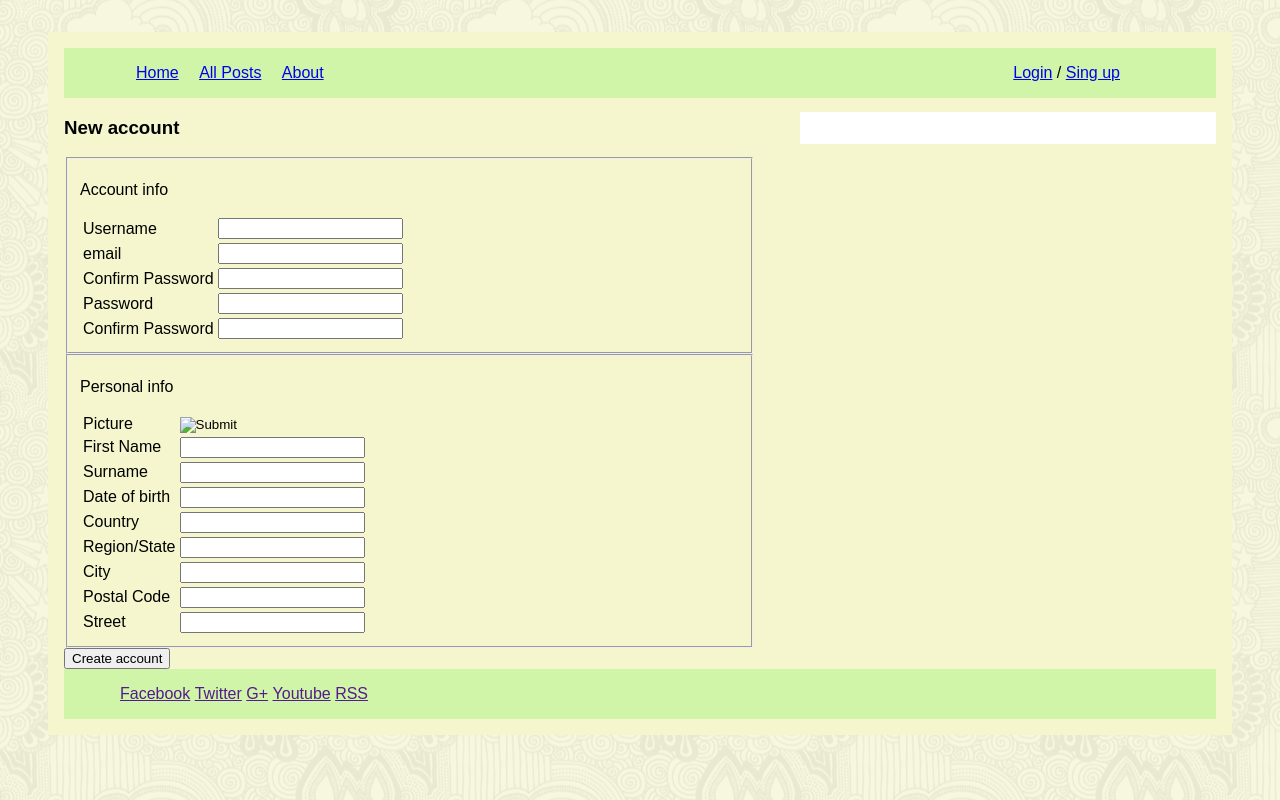
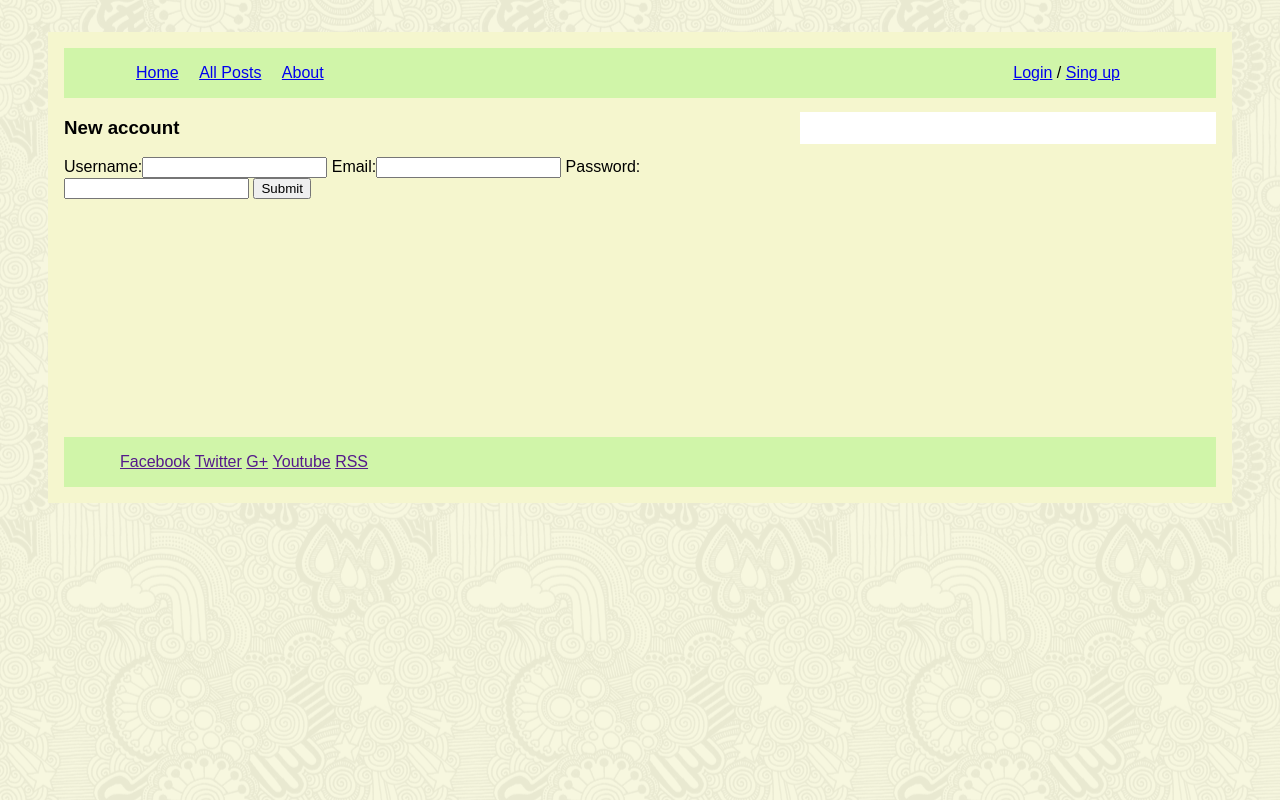
Before and after one commit to ezequielo/blog, a Django app: page /blog/create_account/ in a window 1280 px wide. Run offline with Django 3.2, Linux system fonts and the light colour scheme; parts of the project's set-up code (start-up, migrations or seed data) failed here and were passed over.

Commit message:
create account form

```diff
--- /dev/null
+++ b/blog_app/forms.py
@@ -0,0 +1,10 @@
+from django import forms
+
+class CreateAccountForm(forms.Form):
+    username = forms.CharField()
+    email = forms.EmailField()
+    password = forms.CharField(widget=forms.PasswordInput())
+#     TODO
+#     def send_email(self):
+#         # send email using the self.cleaned_data dictionary
+#         pass
--- a/blog_app/templates/blog_app/create_account.html
+++ b/blog_app/templates/blog_app/create_account.html
@@ -1,76 +1,14 @@
 {% extends "blog_app/base.html" %}
 {% block content %}
 
+    {% if form.errors %}
+
+    {% endif %}
     <h3>New account</h3>
-	<form action="{% url 'blog:create_account' %}" method="POST">
-		{% csrf_token %}
-		<fieldset>
-			<p>Account info</p>
-			<table>
-				<tr>
-					<td>Username</td>
-					<td><input type="text" name="username"/></td>
-				</tr>
-				<tr>
-					<td>email</td>
-					<td><input type="text" name="email"/></td>
-				</tr>
-				<tr>
-					<td>Confirm Password</td>
-					<td><input type="text" name="email2"/></td>
-				</tr>
-				<tr>
-					<td>Password</td>
-					<td><input type="text" name="pass"/></td>
-				</tr>
-				<tr>
-					<td>Confirm Password</td>
-					<td><input type="text" name="pass2"/></td>
-				</tr>
-			</table>
-		</fieldset>
-		<fieldset>
-			<p>Personal info</p>
-			<table>
-				<tr>
-					<td>Picture</td>
-					<td><input type="image" name="pic"/></td>
-				</tr>
-				<tr>
-					<td>First Name</td>
-					<td><input type="text" name="fisrtname"/></td>
-				</tr>
-				<tr>
-					<td>Surname</td>
-					<td><input type="text" name="lastname"/></td>
-				</tr>
-				<tr>
-					<td>Date of birth</td>
-					<td><input type="text" name="dob"/></td>
-				</tr>
-				<tr>
-					<td>Country</td>
-					<td><input type="text" name="country"/></td>
-				</tr>
-				<tr>
-					<td>Region/State</td>
-					<td><input type="text" name="state"/></td>
-				</tr>
-				<tr>
-					<td>City</td>
-					<td><input type="text" name="city"/></td>
-				</tr>
-				<tr>
-					<td>Postal Code</td>
-					<td><input type="text" name="pcode"/></td>
-				</tr>
-				<tr>
-					<td>Street</td>
-					<td><input type="text" name="street"/></td>
-				</tr>
-			</table>
-		</fieldset>
-		<input type="submit" value="Create account"/>
+	<form action="{% url 'blog:create_account' %}" method="post">
+	    {% csrf_token %}
+	    {{ form }}
+	    <input type="submit" value="Submit" />
 	</form>
 
 {% endblock content %}
--- a/blog_app/views.py
+++ b/blog_app/views.py
@@ -12,6 +12,8 @@
 from django.contrib.auth import login as auth_login
 
 from django.utils import timezone
+
+from blog_app.forms import CreateAccountForm
 
 # from django.views import generic
 
@@ -32,7 +34,6 @@
 
 def detail(request, post_id):
     post = get_object_or_404(Post, pk=post_id)
-
     # if write a comment
     if request.method=='POST':
         if request.POST.get("text"):
@@ -40,7 +41,6 @@
             user = request.user
             c = Comment.objects.create(fk_post = post, text = text, pub_date = timezone.now(), fk_user = user)
             c.save()
-
     # load all comments
     comments = Comment.objects.filter(
             fk_post=post_id
@@ -74,14 +74,22 @@
 
 
 def about(request):
+    # TODO
     return render(request,'blog_app/about.html',{})
 
 def password_restore(request):
+    # TODO
     return render(request, 'blog_app/password_restore.html', {})
 
+
 def create_account(request):
-    # TODO
-    return render(request, 'blog_app/create_account.html', {})
+    if request.method == 'POST':
+        form = CreateAccountForm(request.POST)
+        if form.is_valid():
+            return render(request, 'blog_app/index.html', {})
+    else:
+        form = CreateAccountForm()
+        return render(request, 'blog_app/create_account.html', {'form':form})
 
 
 def category(request, cat_id):
```
